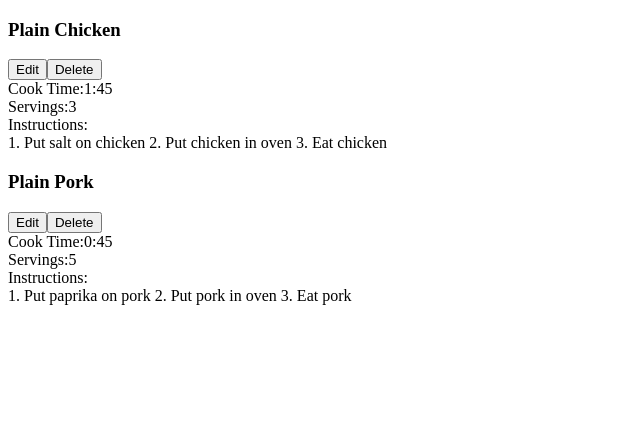
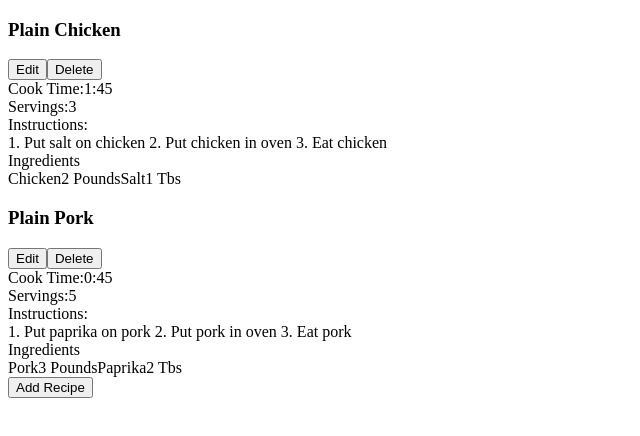
Before and after one commit to oleg2gz/recipe-book-app, a React (Create React App) app: page / in a window 1280 px wide. Shown: the top 436 px of the page, without its empty margins (0-640 px from the left). Built offline with nearby package versions, Linux system fonts and the light colour scheme.

Commit message:
Feature/Add IngredientList & Ingredient comp

```diff
--- a/src/App.js
+++ b/src/App.js
@@ -12,6 +12,18 @@
     cookTime: '1:45',
     instructions:
       '1. Put salt on chicken\n2. Put chicken in oven\n3. Eat chicken',
+    ingredients: [
+      {
+        id: 1,
+        name: 'Chicken',
+        amount: '2 Pounds',
+      },
+      {
+        id: 2,
+        name: 'Salt',
+        amount: '1 Tbs',
+      },
+    ],
   },
   {
     id: 2,
@@ -19,5 +31,17 @@
     servings: 5,
     cookTime: '0:45',
     instructions: '1. Put paprika on pork\n2. Put pork in oven\n3. Eat pork',
+    ingredients: [
+      {
+        id: 1,
+        name: 'Pork',
+        amount: '3 Pounds',
+      },
+      {
+        id: 2,
+        name: 'Paprika',
+        amount: '2 Tbs',
+      },
+    ],
   },
 ]
--- /dev/null
+++ b/src/Ingredient.js
@@ -0,0 +1,8 @@
+export default function Ingredient({ name, amount }) {
+  return (
+    <>
+      <span>{name}</span>
+      <span>{amount}</span>
+    </>
+  )
+}
--- /dev/null
+++ b/src/IngredientList.js
@@ -0,0 +1,9 @@
+import Ingredient from './Ingredient'
+
+export default function IngredientList({ ingredients }) {
+  const ingredientElements = ingredients.map((ingredient) => {
+    return <Ingredient key={ingredient.id} {...ingredient} />
+  })
+
+  return <div>{ingredientElements}</div>
+}
--- a/src/Recipe.js
+++ b/src/Recipe.js
@@ -1,5 +1,7 @@
+import IngredientList from './IngredientList'
+
 export default function Recipe(props) {
-  const { name, cookTime, servings, instructions } = props
+  const { name, cookTime, servings, instructions, ingredients } = props
 
   return (
     <div>
@@ -22,6 +24,10 @@
         <span>Instructions:</span>
         <div>{instructions}</div>
       </div>
+      <div>
+        <span>Ingredients</span>
+        <IngredientList ingredients={ingredients} />
+      </div>
     </div>
   )
 }
--- a/src/RecipeList.js
+++ b/src/RecipeList.js
@@ -2,10 +2,13 @@
 
 export default function RecipeList({ recipes }) {
   return (
-    <div>
-      {recipes.map((recipe) => {
-        return <Recipe key={recipe.id} {...recipe} />
-      })}
-    </div>
+    <>
+      <div>
+        {recipes.map((recipe) => {
+          return <Recipe key={recipe.id} {...recipe} />
+        })}
+      </div>
+      <button>Add Recipe</button>
+    </>
   )
 }
```
Also changed, not shown: notes.txt.
